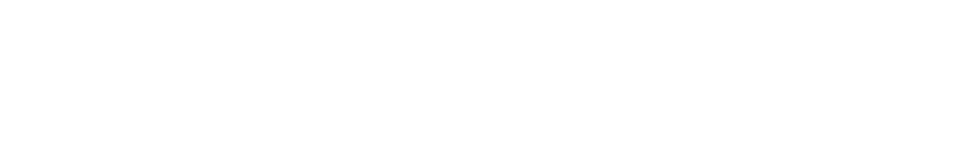
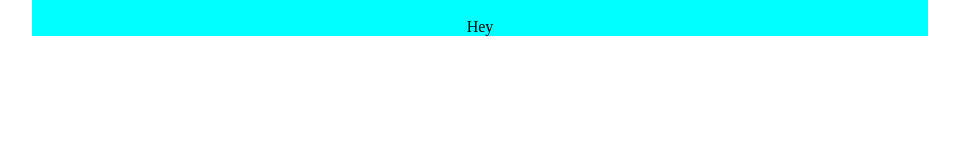
Before and after one commit to Tucker-Cole-wm/FBLA-Website-Project, a plain HTML site: page index.html in a window 1280 px wide. Shown: the whole page, without its empty margins (160-1119 px from the left). Drawn offline with Linux system fonts and the light colour scheme.

Commit message:
Added stylesheet

```diff
--- /dev/null
+++ b/css/style.css
@@ -0,0 +1,30 @@
+* {
+    margin: 0;
+    padding: 0;
+}
+
+body {
+    text-align: center;
+}
+
+div {
+    width: 70%;
+    display: inline-block;
+    background-color: aqua;
+}
+
+div.header {
+
+}
+
+div.content {
+
+}
+
+div.footer {
+
+}
+
+ul.nav {
+    list-style-type: none;
+}
--- a/index.html
+++ b/index.html
@@ -3,8 +3,20 @@
 <head>
     <meta charset="UTF-8">
     <title>Gluten Free Food</title>
+    <link rel="stylesheet" href="css/style.css">
 </head>
 <body>
+<div class="header">
+    <img class="logo">
+    <ul class="nav">
+        <li>Hey</li>
+    </ul>
+</div>
+<div class="content">
 
+</div>
+<div class="footer">
+
+</div>
 </body>
 </html>
```
